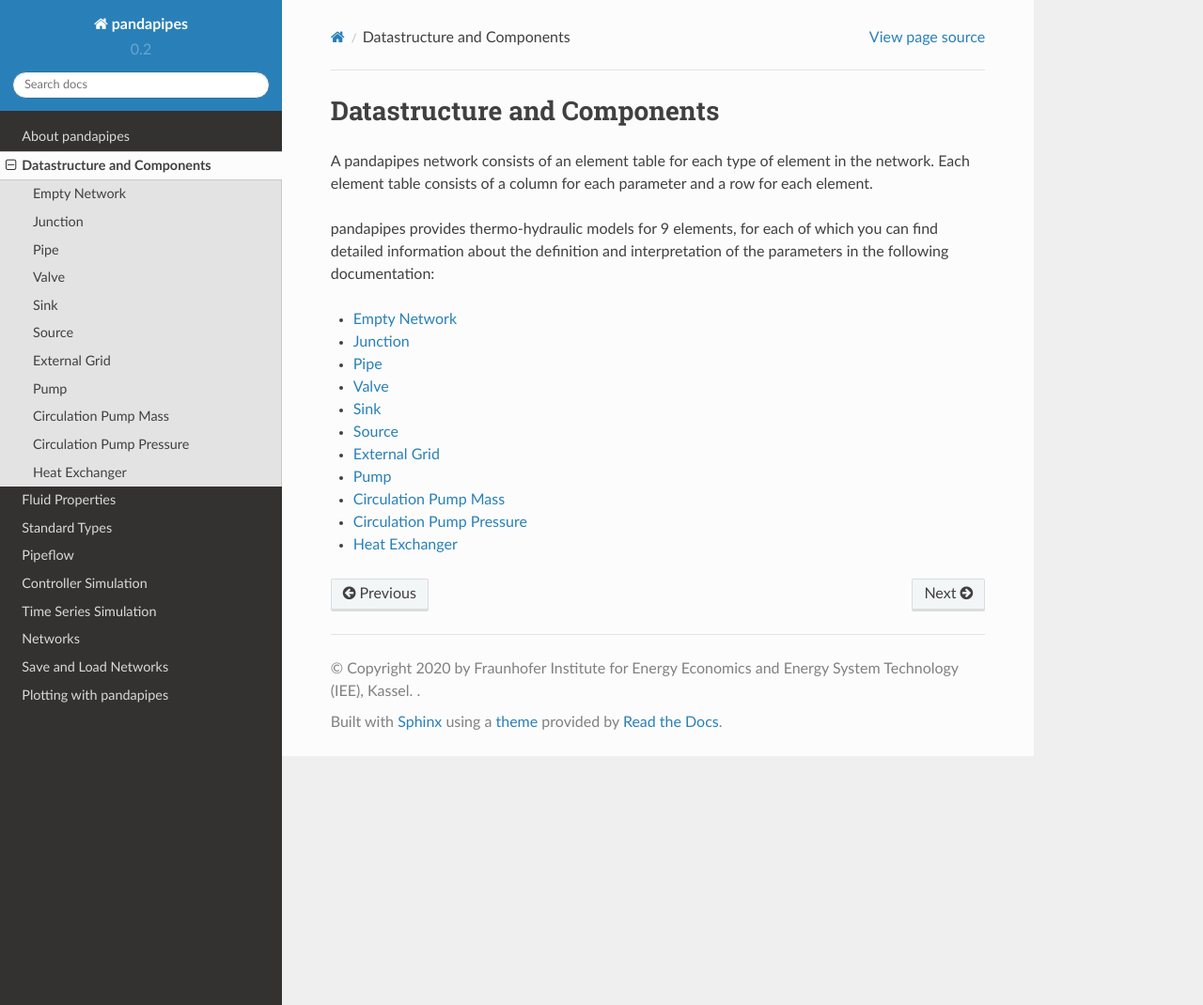
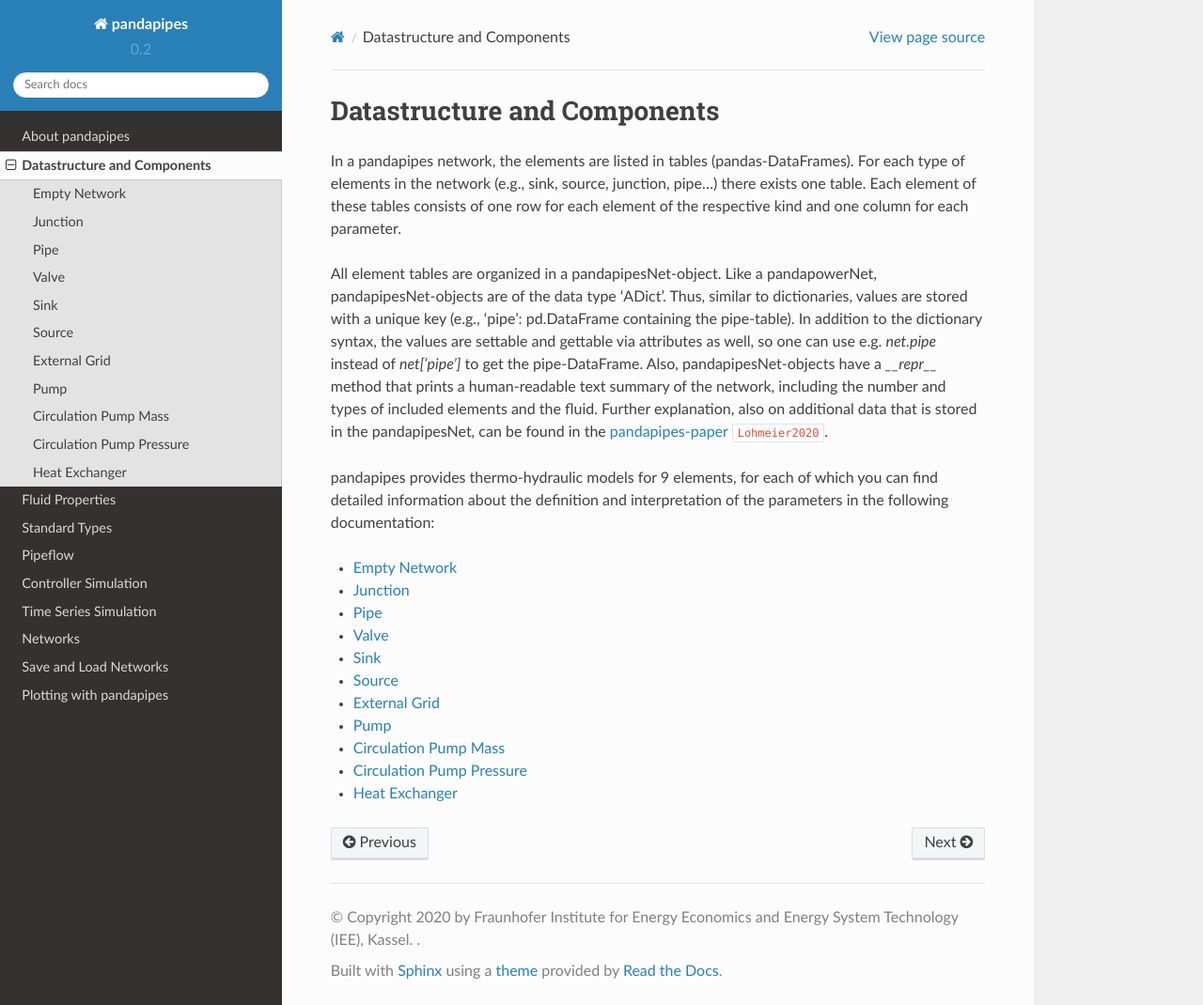
Before and after one commit to e2nIEE/pandapipes, a Sphinx documentation site: the page built from doc/source/components.rst, in a window 1280 px wide and 1070 px high. Shown: the whole window at 94% size. Built offline with Sphinx 7.4.7 and the Read the Docs theme 2.0.0, drawn with Linux system fonts in a browser that asks for light colours; cross-references to code outside the pages are shown as plain code.

Commit message:
add some explanation on pandapipesNet Objects

```diff
--- a/doc/source/components.rst
+++ b/doc/source/components.rst
@@ -5,8 +5,20 @@
 ############################
 
 
-A pandapipes network consists of an element table for each type of element in the network.
-Each element table consists of a column for each parameter and a row for each element.
+In a pandapipes network, the elements are listed in tables (pandas-DataFrames). For each
+type of elements in the network (e.g., sink, source, junction, pipe...) there exists one table.
+Each element of these tables consists of one row for each element of the respective kind and one
+column for each parameter.
+
+All element tables are organized in a pandapipesNet-object. Like a pandapowerNet,
+pandapipesNet-objects are of the data type 'ADict'. Thus, similar to dictionaries, values are stored
+with a unique key (e.g., 'pipe': pd.DataFrame containing the pipe-table). In addition to the
+dictionary syntax, the values are settable and gettable via attributes as well, so one can use e.g.
+`net.pipe` instead of `net['pipe']` to get the pipe-DataFrame. Also, pandapipesNet-objects have a
+`__repr__` method that prints a human-readable text summary of the network, including the number
+and types of included elements and the fluid. Further explanation, also on additional data that
+is stored in the pandapipesNet, can be found in the `pandapipes-paper <https://doi.org/10.3390/su12239899>`_
+:cite:`Lohmeier2020`.
 
 pandapipes provides thermo-hydraulic models for 9 elements, for each of which you can find
 detailed information about the definition and interpretation of the parameters in the
```
